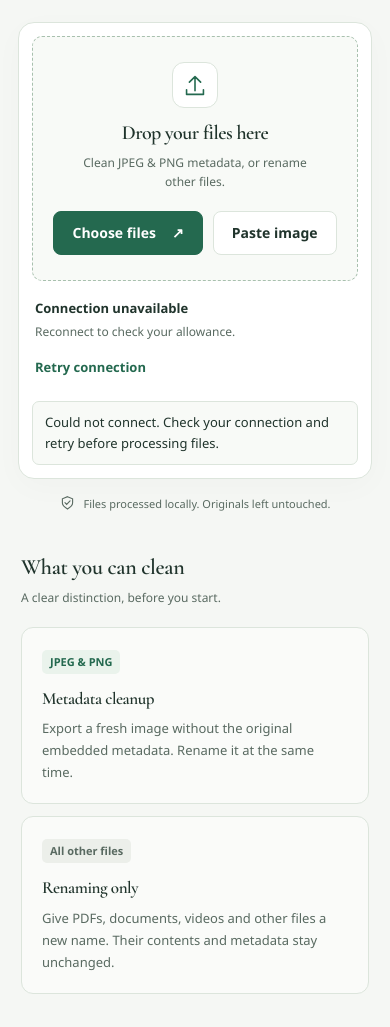
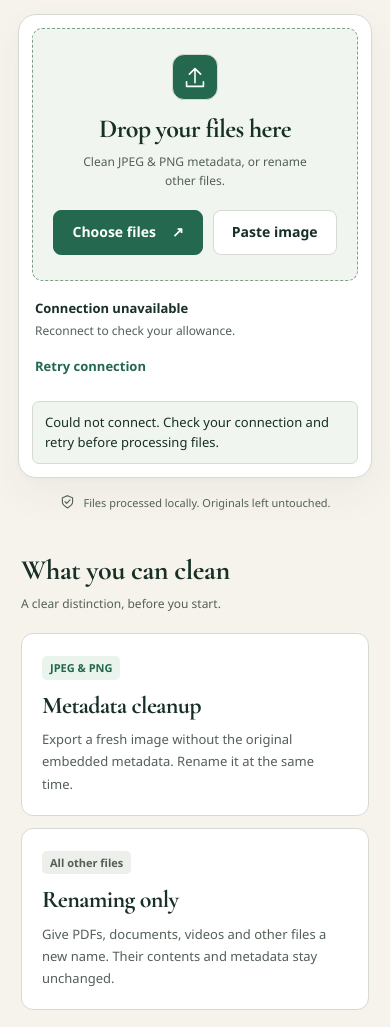
Before and after one commit to kingmed-rgb/filecleaner, a website: page index.html in a window 390 px wide. Shown: the part 296-1323 px from the top of the page. Drawn offline with nearby package versions, Linux system fonts and the light colour scheme; no server answers.

Commit message:
Strengthen heading typography and refine page contrast and spacing

```diff
--- a/styles.css
+++ b/styles.css
@@ -1,13 +1,13 @@
-@import url("https://fonts.googleapis.com/css2?family=Cormorant+Garamond:wght@600&display=swap");
+@import url("https://fonts.googleapis.com/css2?family=Cormorant+Garamond:wght@700&display=swap");
 
 :root {
   color-scheme: light;
-  --bg: #f5f7f4;
+  --bg: #f6f3ed;
   --surface: #ffffff;
-  --surface-soft: #f8faf7;
-  --ink: #20342c;
-  --muted: #596a61;
-  --line: #dce5dc;
+  --surface-soft: #f1f5ef;
+  --ink: #172f25;
+  --muted: #536057;
+  --line: #d5dbd2;
   --accent: #24694f;
   --accent-hover: #19513b;
   --accent-soft: #eaf3ec;
@@ -25,29 +25,29 @@ button { cursor: pointer; }
 button:disabled { opacity: .55; cursor: not-allowed; }
 a { color: var(--accent); text-underline-offset: 4px; }
 a:hover { color: var(--accent-hover); }
-h1, h2, h3, h4, h5, h6 { font-family: var(--font-title); font-weight: 600; line-height: 1.15; letter-spacing: -.015em; text-wrap: balance; }
+h1, h2, h3, h4, h5, h6 { font-family: var(--font-title); font-weight: 700; line-height: 1.15; letter-spacing: -.015em; text-wrap: balance; }
 p { margin: 0; }
 :focus-visible { outline: 3px solid var(--accent); outline-offset: 4px; }
 .skip-link { position: absolute; top: -80px; left: 20px; z-index: 120; background: var(--surface); padding: 12px 18px; border-radius: 8px; }
 .skip-link:focus { top: 12px; }
-.site-header { padding: 22px 32px; }
+.site-header { padding: 20px 32px; border-bottom: 1px solid var(--line); }
 .nav { max-width: 1040px; margin: auto; display: flex; align-items: center; justify-content: space-between; gap: 20px; min-height: 42px; }
 .brand { display: inline-flex; align-items: center; gap: 10px; text-decoration: none; font-weight: 650; letter-spacing: -.025em; font-size: 18px; color: var(--ink); }
 .brand-mark, .mark { display: grid; place-items: center; width: 32px; height: 32px; border-radius: 9px; background: var(--accent); color: white; font-size: 19px; font-weight: 600; letter-spacing: -.07em; }
-.nav-cta { border: 1px solid var(--line); border-radius: 8px; padding: 9px 19px; background: transparent; color: var(--ink); font-weight: 600; min-height: 42px; }
-.nav-cta:hover { border-color: var(--accent); background: var(--surface); }
-.workspace { max-width: 820px; margin: 0 auto; padding: 38px 24px 0; }
+.nav-cta { border: 1px solid var(--line); border-radius: 8px; padding: 9px 19px; background: var(--surface); color: var(--ink); font-weight: 600; min-height: 42px; }
+.nav-cta:hover { border-color: white; background: var(--accent); }
+.workspace { max-width: 820px; margin: 0 auto; padding: 32px 24px 0; }
 .intro { text-align: center; margin-bottom: 32px; }
 .eyebrow { color: var(--accent); font-size: 13px; font-weight: 600; letter-spacing: .025em; margin-bottom: 14px; }
-.intro h1 { font-size: clamp(36px, 5vw, 54px); margin: 0 0 18px; line-height: 1.08; letter-spacing: -.02em; }
+.intro h1 { font-size: clamp(42px, 5.4vw, 62px); margin: 0 0 18px; line-height: 1.02; letter-spacing: -.025em; }
 .intro-copy { color: var(--muted); font-size: 16px; line-height: 1.7; }
-.tool-shell { background: var(--surface); border: 1px solid var(--line); border-radius: 16px; box-shadow: 0 8px 32px #213d2c06; }
+.tool-shell { background: var(--surface); border: 1px solid var(--line); border-radius: 18px; box-shadow: 0 16px 40px #213d2c0c, 0 2px 6px #213d2c05; }
 .app-area { padding: 20px; }
-#drop-zone { border: 1px dashed #a8c0ae; border-radius: 10px; background: var(--surface-soft); padding: 30px 18px; text-align: center; transition: background .15s, border-color .15s; }
+#drop-zone { border: 1.5px dashed #7d9e87; border-radius: 10px; background: var(--surface-soft); padding: 26px 18px; text-align: center; transition: background .15s, border-color .15s; }
 #drop-zone.drag-over { background: var(--accent-soft); border-color: var(--accent); }
-.upload-icon { width: 46px; height: 46px; border: 1px solid var(--line); border-radius: 12px; display: grid; place-items: center; margin: 0 auto 14px; color: var(--accent); background: var(--surface); }
+.upload-icon { width: 46px; height: 46px; border: 1px solid var(--line); border-radius: 12px; display: grid; place-items: center; margin: 0 auto 14px; color: white; background: var(--accent); }
 .upload-icon svg { width: 30px; height: 30px; }
-.dz-title { font-size: 21px; margin: 0 0 8px; letter-spacing: -.025em; }
+.dz-title { font-size: 28px; margin: 0 0 8px; letter-spacing: -.025em; }
 .dz-sub { font-size: 13px; color: var(--muted); }
 .btn-row { display: flex; justify-content: center; flex-wrap: wrap; gap: 10px; margin-top: 20px; }
 .pick-btn, .paste-btn, .small-btn, .action-btn, .auth-primary, .auth-secondary, .google-auth-btn { display: inline-flex; align-items: center; justify-content: center; gap: 16px; min-height: 44px; padding: 10px 18px; border: 1px solid var(--line); border-radius: 8px; font-weight: 600; font-size: 14px; background: var(--surface); color: var(--ink); }
@@ -64,15 +64,15 @@ p { margin: 0; }
 .link-btn:hover { text-decoration: underline; text-underline-offset: 4px; }
 .privacy-note { display: flex; align-items: center; justify-content: center; gap: 7px; margin-top: 16px; color: var(--muted); font-size: 12px; }
 .privacy-note svg { flex-shrink: 0; width: 17px; height: 17px; }
-.support-section, .faq-section { max-width: 820px; margin: 0 auto; padding: 56px 24px 0; }
+.support-section, .faq-section { max-width: 820px; margin: 0 auto; padding: 42px 24px 0; }
 .section-heading { display: flex; align-items: baseline; justify-content: space-between; gap: 20px; margin-bottom: 20px; }
-.section-heading h2, .faq-section h2 { margin: 0; font-size: 23px; }
+.section-heading h2, .faq-section h2 { margin: 0; font-size: 30px; }
 .section-heading p { color: var(--muted); font-size: 12px; }
 .format-grid { display: grid; grid-template-columns: 1fr 1fr; gap: 16px; }
-.format-card { padding: 23px; border: 1px solid var(--line); border-radius: 12px; background: #ffffff80; }
+.format-card { padding: 23px; border: 1px solid var(--line); border-radius: 12px; background: var(--surface); }
 .format-tag { display: inline-flex; padding: 3px 8px; border-radius: 5px; background: var(--accent-soft); color: var(--accent); font-size: 11px; font-weight: 650; }
 .format-tag.neutral { background: #ecefea; color: var(--muted); }
-.format-card h3 { margin: 15px 0 9px; font-size: 17px; letter-spacing: -.025em; }
+.format-card h3 { margin: 12px 0 9px; font-size: 24px; letter-spacing: -.025em; }
 .format-card p { color: var(--muted); font-size: 13px; line-height: 1.7; }
 .faq-section { padding-top: 44px; padding-bottom: 52px; }
 .faq-section h2 { margin-bottom: 18px; }
@@ -82,7 +82,7 @@ p { margin: 0; }
 .faq summary::after { content: "+"; position: absolute; right: 2px; top: 13px; font-size: 21px; font-weight: 400; color: var(--muted); }
 .faq details[open] summary::after { content: "−"; }
 .faq p { max-width: 690px; padding: 0 24px 19px 0; color: var(--muted); font-size: 13px; line-height: 1.8; }
-.footer { border-top: 1px solid var(--line); padding: 25px 32px; }
+.footer { background: #eaece4; border-top: 1px solid var(--line); padding: 25px 32px; }
 .footer-inner { max-width: 1040px; margin: auto; display: flex; justify-content: space-between; align-items: center; gap: 24px; }
 .footer-name { font-size: 13px; font-weight: 600; }
 .footer-name span { margin-left: 16px; color: var(--muted); font-weight: 400; font-size: 12px; }
@@ -156,12 +156,12 @@ input::placeholder { color: #758078; opacity: 1; }
   .site-header { padding: 18px 20px; }
   .workspace { padding: 28px 18px 0; }
   .intro { margin-bottom: 25px; }
-  .intro h1 { font-size: 39px; }
+  .intro h1 { font-size: clamp(36px, 9.5vw, 48px); }
   .intro-copy { font-size: 14px; }
   .desktop-break { display: none; }
   .app-area { padding: 13px; }
   #drop-zone { padding: 25px 12px; }
-  .dz-title { font-size: 20px; }
+  .dz-title { font-size: 26px; }
   .dz-sub { max-width: 240px; margin: auto; font-size: 12px; }
   .account-panel { flex-direction: column; align-items: flex-start; gap: 6px; padding: 17px 3px 0; }
   .privacy-note { font-size: 11px; }
@@ -169,7 +169,7 @@ input::placeholder { color: #758078; opacity: 1; }
   .support-section { padding-top: 42px; }
   .section-heading { display: block; }
   .section-heading p { margin-top: 8px; }
-  .section-heading h2, .faq-section h2 { font-size: 22px; }
+  .section-heading h2, .faq-section h2 { font-size: 28px; }
   .format-grid { grid-template-columns: 1fr; gap: 12px; }
   .format-card { padding: 20px; }
   .faq-section { padding-top: 36px; padding-bottom: 36px; }
```
